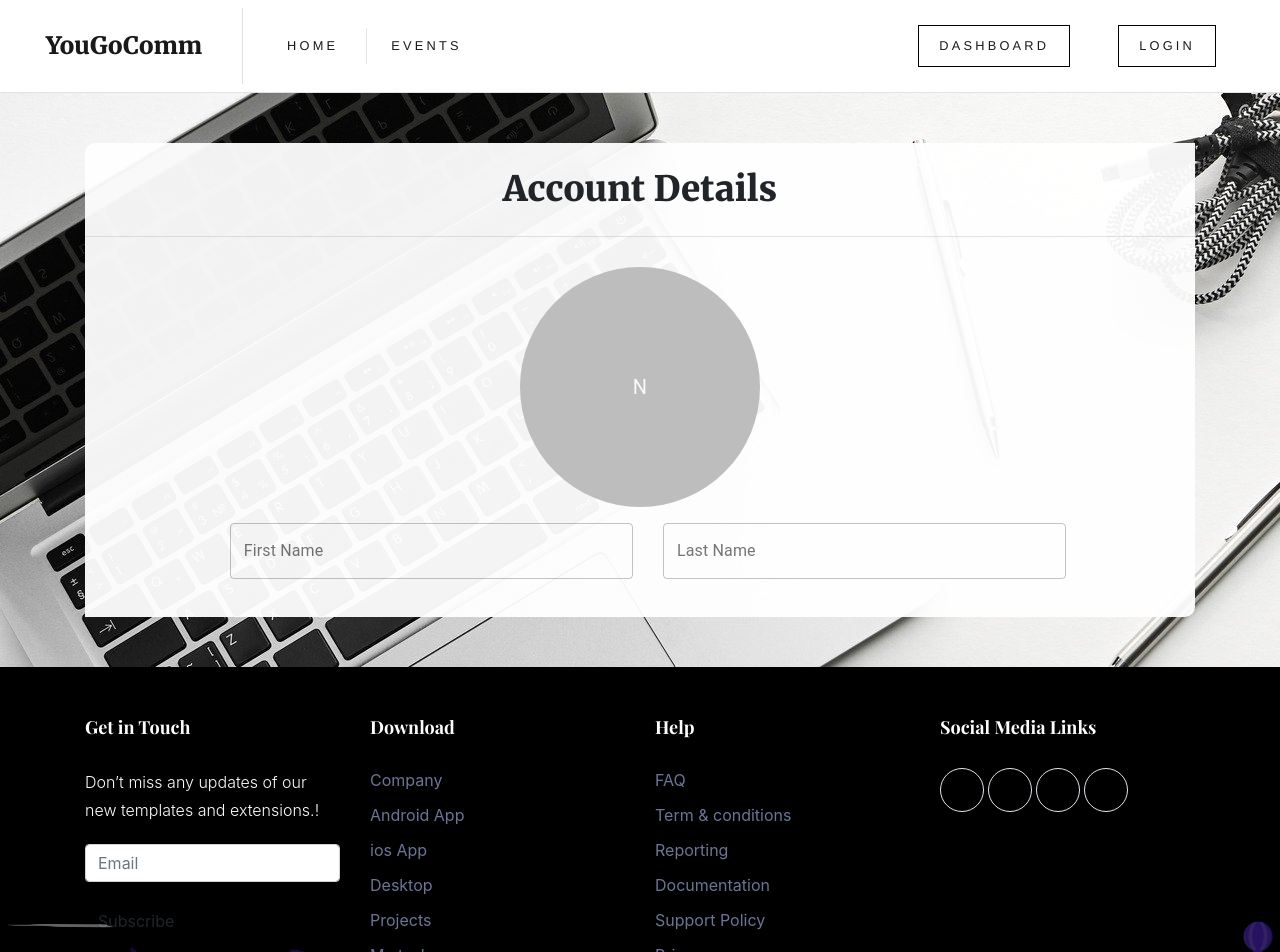
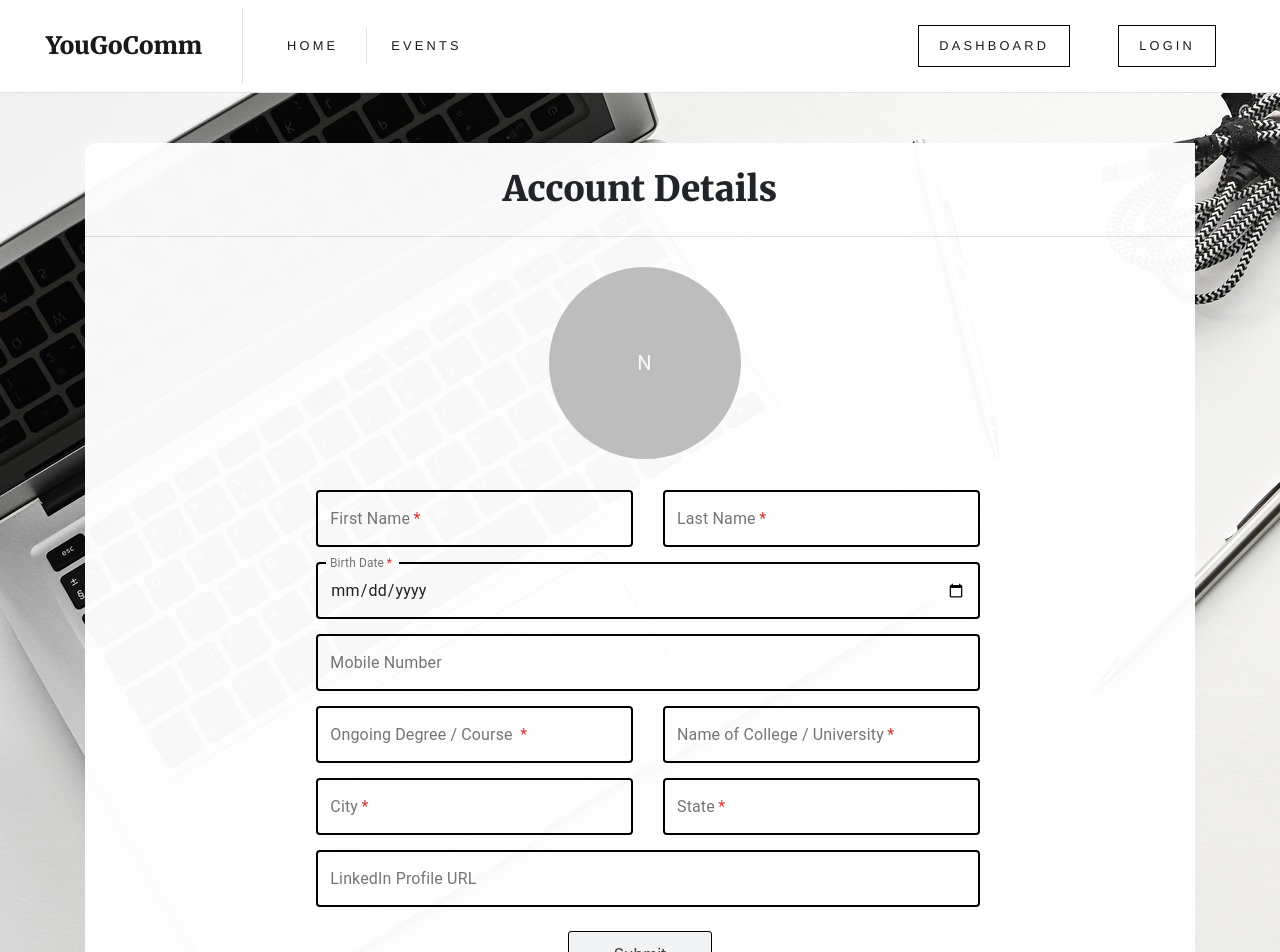
Before and after one commit to Satyam432/You-Go-Comm, a React (Create React App) app in the folder client/: page /account-details in a window 1280 px wide. Shown: the top 952 px of the page. Built offline with nearby package versions, Linux system fonts and the light colour scheme.

Commit message:
Form added with validation :)

```diff
--- a/client/package.json
+++ b/client/package.json
@@ -12,9 +12,11 @@
     "bootstrap": "^4.5.0",
     "react": "^16.13.1",
     "react-dom": "^16.13.1",
+    "react-google-charts": "^3.0.15",
     "react-instagram-embed": "^1.5.0",
     "react-router-dom": "^5.2.0",
     "react-scripts": "3.4.1",
+    "react-tradingview-widget": "^1.3.2",
     "reactstrap": "8.5.1",
     "recharts": "^1.8.5"
   },
--- a/client/src/App.js
+++ b/client/src/App.js
@@ -14,7 +14,7 @@ function App() {
 				<Switch>
 					<Route path='/' exact component={Home} />
 					<Route path='/events' exact component={Events} />
-					<Route path='/dashboard' exact component={Dashboard} />
+					<Route path='/dashboard' component={Dashboard} />
 					<Route
 						path='/account-details'
 						exact
--- a/client/src/components/AccountDetails.css
+++ b/client/src/components/AccountDetails.css
@@ -1,5 +1,5 @@
 .register_card_container {
-	background: rgba(255, 255, 255, 0.95);
+	background: rgba(255, 255, 255, 0.97);
 	margin: 50px 0;
 	padding: 0;
 	border-radius: 10px 0;
@@ -18,3 +18,19 @@
 .register_card_form {
 	padding: 30px 50px;
 }
+
+.register_body_btn {
+	border: solid 1px black;
+	border-radius: 3px;
+	padding: 10px 20px;
+	background: #f2f3f4;
+	color: #3c3b3b;
+	transition: all 0.2s ease-in-out;
+	margin: 0;
+}
+
+.register_body_btn:hover {
+	text-decoration: none;
+	background: white;
+	color: black;
+}
--- a/client/src/components/AccountDetails.js
+++ b/client/src/components/AccountDetails.js
@@ -1,12 +1,16 @@
-import React from 'react';
+import React, { useState } from 'react';
 import AppNavbar from './AppNavbar';
 import { Container, Row, Col } from 'reactstrap';
 import Footer from './Footer';
 import TextField from '@material-ui/core/TextField';
-import Button from '@material-ui/core/Button';
 import Avatar from '@material-ui/core/Avatar';
 import { deepOrange } from '@material-ui/core/colors';
-import { makeStyles } from '@material-ui/core/styles';
+import {
+	makeStyles,
+	createMuiTheme,
+	MuiThemeProvider
+} from '@material-ui/core/styles';
+import TradingViewWidget, { Themes } from 'react-tradingview-widget';
 
 import './AccountDetails.css';
 
@@ -22,17 +26,160 @@ const useStyles = makeStyles((theme) => ({
 		backgroundColor: deepOrange[500]
 	},
 	large: {
-		width: theme.spacing(30),
-		height: theme.spacing(30)
+		width: theme.spacing(24),
+		height: theme.spacing(24)
+	},
+	notchedOutline: {
+		borderWidth: '2px',
+		borderColor: 'black'
 	}
 }));
+
+const formLabelsTheme = createMuiTheme({
+	overrides: {
+		MuiFormLabel: {
+			asterisk: {
+				color: '#db3131',
+				'&$error': {
+					color: '#db3131'
+				}
+			}
+		}
+	}
+});
 
 const AccountDetails = () => {
 	const classes = useStyles();
 
-	const onChangeHandler = (e) => {
-		console.log(e.target.files[0]);
+	const [formFields, setFormFields] = useState({
+		firstName: '',
+		lastName: '',
+		birthDate: '',
+		mobile: '',
+		college: '',
+		course: '',
+		city: '',
+		state: '',
+		linkedIn: ''
+	});
+
+	const [fieldErrors, setFieldErrors] = useState({
+		firstNameError: '',
+		lastNameError: '',
+		birthDateError: '',
+		courseError: '',
+		collegeError: '',
+		mobileError: '',
+		cityError: '',
+		stateError: '',
+		linkedInError: ''
+	});
+
+	const changeHandler = (e) => {
+		setFormFields({
+			...formFields,
+			[e.target.id]: e.target.value
+		});
 	};
+
+	const validate = () => {
+		let isError = false;
+
+		let firstNameError = '';
+		let lastNameError = '';
+		let birthDateError = '';
+		let courseError = '';
+		let collegeError = '';
+		let mobileError = '';
+		let cityError = '';
+		let stateError = '';
+		let linkedInError = '';
+
+		if (
+			formFields.firstName.length < 2 ||
+			formFields.firstName.length > 30
+		) {
+			firstNameError = 'Enter a valid firstname';
+			isError = true;
+		}
+
+		if (formFields.lastName.length < 2 || formFields.lastName.length > 30) {
+			lastNameError = 'Enter a valid lastname';
+			isError = true;
+		}
+
+		const date = new Date(formFields.birthDate);
+		const today = new Date();
+		const age =
+			Math.abs(today.getTime() - date.getTime()) /
+			(1000 * 3600 * 24 * 365.25);
+
+		if (age < 16 || age > 60) {
+			birthDateError = 'Required age must be 16 or older';
+			isError = true;
+		}
+
+		if (formFields.mobile.length !== 0) {
+			if (+formFields.mobile <= 0 || formFields.mobile.length !== 10) {
+				mobileError = 'Enter a valid mobile number';
+				isError = true;
+			}
+		}
+
+		if (formFields.linkedIn.length !== 0) {
+			if (formFields.linkedIn.search('linkedin') === -1) {
+				linkedInError = 'Enter a valid LinkedIn URL';
+				isError = true;
+			}
+		}
+
+		setFieldErrors({
+			firstNameError,
+			lastNameError,
+			birthDateError,
+			courseError,
+			collegeError,
+			mobileError,
+			cityError,
+			stateError,
+			linkedInError
+		});
+		console.log(fieldErrors);
+		return isError;
+	};
+
+	const submitHandler = (e) => {
+		e.preventDefault();
+
+		const error = validate();
+
+		if (!error) {
+			setFormFields({
+				firstName: '',
+				lastName: '',
+				birthDate: '',
+				mobile: '',
+				college: '',
+				course: '',
+				city: '',
+				state: '',
+				linkedIn: ''
+			});
+
+			setFieldErrors({
+				firstNameError: '',
+				lastNameError: '',
+				birthDateError: '',
+				courseError: '',
+				collegeError: '',
+				mobileError: '',
+				cityError: '',
+				stateError: '',
+				linkedInError: ''
+			});
+		}
+	};
+
 	return (
 		<React.Fragment>
 			<AppNavbar />
@@ -42,49 +189,251 @@ const AccountDetails = () => {
 						Account Details
 					</Col>
 					<Col xs='12' className='register_card_form'>
+						<MuiThemeProvider theme={formLabelsTheme}>
 							<form
 								className={classes.root}
-							noValidate
-							autoComplete='off'>
+								autoComplete='on'
+								onSubmit={submitHandler}>
 								<Row>
-								<Col xs='6' className='m-auto text-center'>
-									<input
-										accept='image/*'
-										className={classes.input}
-										style={{ display: 'none' }}
-										id='raised-button-file'
-										multiple
-										type='file'
-										onChange={onChangeHandler}
-									/>
-									<label htmlFor='raised-button-file'>
+									<Col
+										xs='12'
+										md='auto'
+										className='m-auto pl-4'>
 										<Avatar
 											className={
 												(classes.orange, classes.large)
 											}>
 											N
 										</Avatar>
-									</label>
+
+										<br />
 									</Col>
 								</Row>
 								<Row>
-								<Col xs={{ size: 5, offset: 1 }}>
+									<Col xs='12' md={{ size: 4, offset: 2 }}>
 										<TextField
-										id='outlined-basic'
+											required
+											id='firstName'
+											onChange={changeHandler}
+											value={formFields.firstName}
+											helperText={
+												fieldErrors.firstNameError
+											}
+											error={
+												fieldErrors.firstNameError !==
+												''
+											}
 											label='First Name'
 											variant='outlined'
+											InputProps={{
+												classes: {
+													notchedOutline:
+														classes.notchedOutline
+												}
+											}}
 										/>
 									</Col>
-								<Col xs='5'>
+									<Col xs='12' md='4'>
 										<TextField
-										id='outlined-basic'
+											required
+											id='lastName'
+											onChange={changeHandler}
 											label='Last Name'
+											value={formFields.lastName}
+											helperText={
+												fieldErrors.lastNameError
+											}
+											error={
+												fieldErrors.lastNameError !== ''
+											}
 											variant='outlined'
+											InputProps={{
+												classes: {
+													notchedOutline:
+														classes.notchedOutline
+												}
+											}}
 										/>
 									</Col>
 								</Row>
+								<Row>
+									<Col xs='12' md={{ size: 8, offset: 2 }}>
+										<TextField
+											required
+											id='birthDate'
+											label='Birth Date'
+											value={formFields.birthDate}
+											helperText={
+												fieldErrors.birthDateError
+											}
+											error={
+												fieldErrors.birthDateError !==
+												''
+											}
+											type='date'
+											onChange={changeHandler}
+											variant='outlined'
+											InputProps={{
+												classes: {
+													notchedOutline:
+														classes.notchedOutline
+												}
+											}}
+											InputLabelProps={{ shrink: true }}
+										/>
+									</Col>
+								</Row>
+								<Row>
+									<Col xs='12' md={{ size: 8, offset: 2 }}>
+										<TextField
+											id='mobile'
+											onChange={changeHandler}
+											label='Mobile Number'
+											value={formFields.mobile}
+											helperText={fieldErrors.mobileError}
+											error={
+												fieldErrors.mobileError !== ''
+											}
+											type='number'
+											variant='outlined'
+											InputProps={{
+												classes: {
+													notchedOutline:
+														classes.notchedOutline
+												}
+											}}
+										/>
+									</Col>
+								</Row>
+								<Row>
+									<Col xs='12' md={{ size: 4, offset: 2 }}>
+										<TextField
+											required
+											id='course'
+											onChange={changeHandler}
+											label='Ongoing Degree / Course '
+											value={formFields.course}
+											helperText={fieldErrors.courseError}
+											error={
+												fieldErrors.courseError !== ''
+											}
+											variant='outlined'
+											InputProps={{
+												classes: {
+													notchedOutline:
+														classes.notchedOutline
+												}
+											}}
+										/>
+									</Col>
+									<Col xs='12' md='4'>
+										<TextField
+											required
+											id='college'
+											onChange={changeHandler}
+											label='Name of College / University'
+											value={formFields.college}
+											helperText={
+												fieldErrors.collegeError
+											}
+											error={
+												fieldErrors.collegeError !== ''
+											}
+											variant='outlined'
+											InputProps={{
+												classes: {
+													notchedOutline:
+														classes.notchedOutline
+												}
+											}}
+										/>
+									</Col>
+								</Row>
+								<Row>
+									<Col xs='12' md={{ size: 4, offset: 2 }}>
+										<TextField
+											required
+											id='city'
+											onChange={changeHandler}
+											label='City'
+											value={formFields.city}
+											helperText={fieldErrors.cityError}
+											error={fieldErrors.cityError !== ''}
+											type='text'
+											variant='outlined'
+											InputProps={{
+												classes: {
+													notchedOutline:
+														classes.notchedOutline
+												}
+											}}
+										/>
+									</Col>
+									<Col xs='12' md='4'>
+										<TextField
+											required
+											id='state'
+											onChange={changeHandler}
+											label='State'
+											value={formFields.state}
+											helperText={fieldErrors.stateError}
+											error={
+												fieldErrors.stateError !== ''
+											}
+											type='text'
+											variant='outlined'
+											InputProps={{
+												classes: {
+													notchedOutline:
+														classes.notchedOutline
+												}
+											}}
+										/>
+									</Col>
+								</Row>
+								<Row>
+									<Col xs='12' md={{ size: 8, offset: 2 }}>
+										<TextField
+											id='linkedIn'
+											onChange={changeHandler}
+											label='LinkedIn Profile URL'
+											value={formFields.linkedIn}
+											helperText={
+												fieldErrors.linkedInError
+											}
+											type='url'
+											error={
+												fieldErrors.linkedInError !== ''
+											}
+											variant='outlined'
+											InputProps={{
+												classes: {
+													notchedOutline:
+														classes.notchedOutline
+												}
+											}}
+										/>
+									</Col>
+								</Row>
+								<Row className='mt-3'>
+									<Col xs='12' md={{ size: 2, offset: 5 }}>
+										<button
+											type='submit'
+											className='register_body_btn'
+											style={{ width: '100%' }}>
+											Submit
+										</button>
+									</Col>
+								</Row>
 							</form>
+						</MuiThemeProvider>
 					</Col>
+					{/* <Col xs='12'>
+						<TradingViewWidget
+							symbol='NASDAQ:AAPL'
+							theme={Themes.DARK}
+						/>
+					</Col> */}
 				</Row>
 			</Container>
 			<Footer />
--- a/client/src/components/InstaContainer.js
+++ b/client/src/components/InstaContainer.js
@@ -8,7 +8,7 @@ const InstaContainer = () => {
 			<Row className='mx-0'>
 				<Col xs='12' className='m-0 p-0'>
 					<InstagramEmbed
-						url='https://www.instagram.com/p/CCu2Yk-lQ7R/'
+						url='https://www.instagram.com/p/CC0jtTyHUgy/'
 						maxWidth='100%'
 						hideCaption={true}
 						containerTagName='div'
```
Also changed, not shown: client/public/index.html (+0 -17 lines), client/src/components/Dashboard/Dashboard.js (+5 -5 lines), client/src/components/Dashboard/listItems.js (+11 -8 lines), 2 other files (tests, documents, lock files or other folders). Lines whose indentation alone changed are shown as unchanged.
